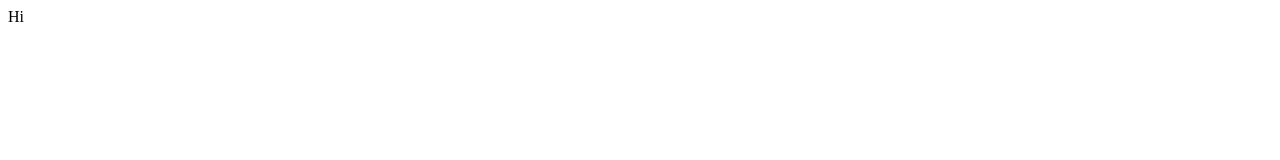
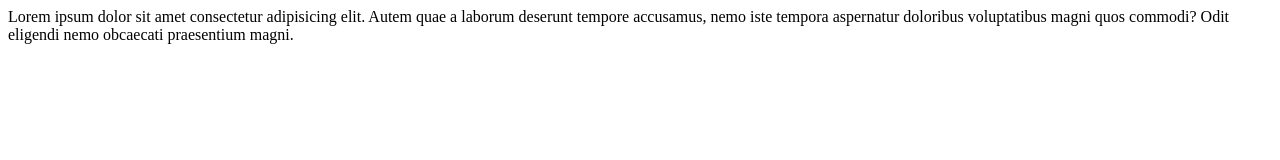
Before and after one commit to Mobeenkhxn01/Mobeenkhxn01.github.io, a plain HTML site: page index.html in a window 1280 px wide. Drawn offline with Linux system fonts and the light colour scheme.

Commit message:
Initial Commit

```diff
--- a/index.html
+++ b/index.html
@@ -6,6 +6,6 @@
     <title>Document</title>
 </head>
 <body>
-    Hi
+    Lorem ipsum dolor sit amet consectetur adipisicing elit. Autem quae a laborum deserunt tempore accusamus, nemo iste tempora aspernatur doloribus voluptatibus magni quos commodi? Odit eligendi nemo obcaecati praesentium magni.
 </body>
 </html>
```
